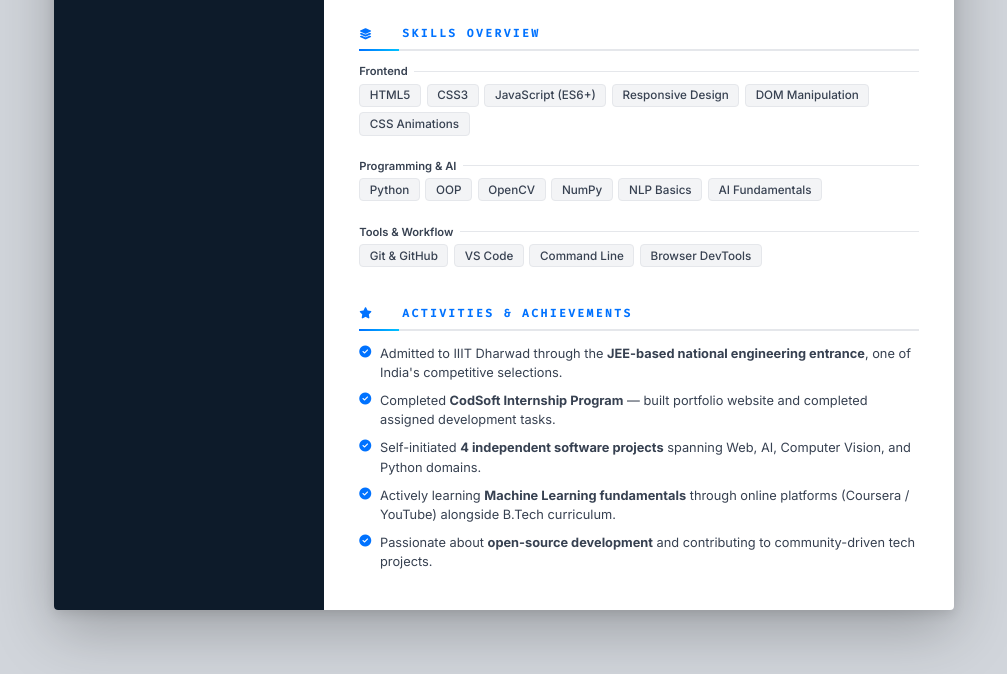
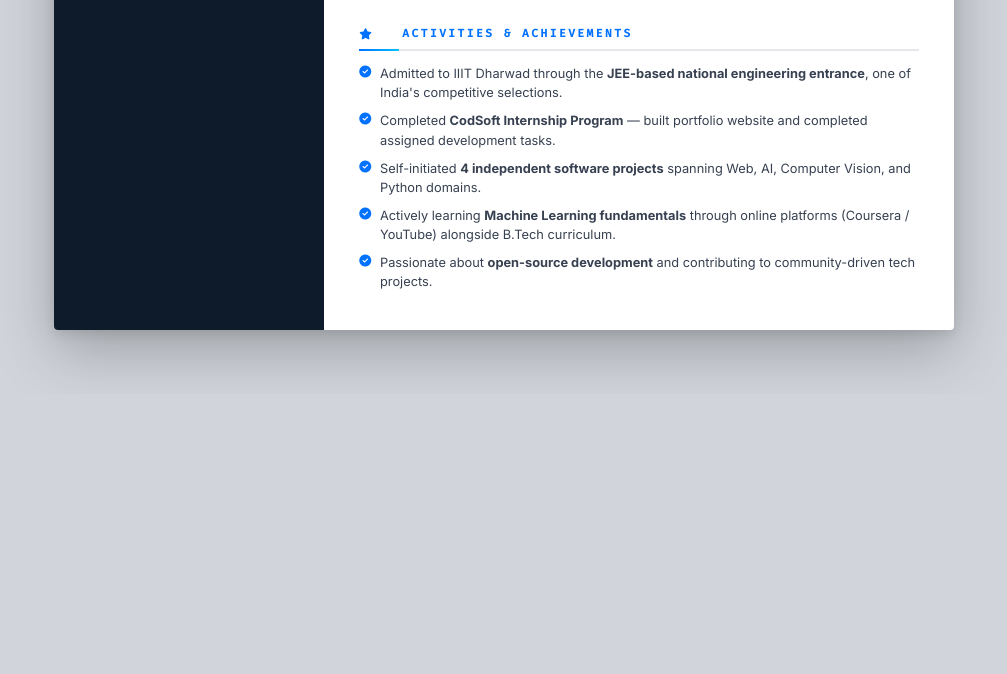
Before and after one commit to Loki6300/CODSOFT, a plain HTML site: page resume.html in a window 1280 px wide. Shown: the part 1276-1950 px from the top of the page, without its empty margins (136-1143 px from the left). After the commit the page ends 1670 px from the top, so only its background shows below. Drawn offline with Linux system fonts and the light colour scheme.

Commit message:
Clean resume.html: remove duplicate Skills section (-60 lines)

```diff
--- a/resume.html
+++ b/resume.html
@@ -370,28 +370,6 @@
 
     .proj-link:hover { text-decoration: underline; }
 
-    /* ─ Skills Grid ─ */
-    .skills-category { margin-bottom: 0.6rem; }
-
-    .skills-category-label {
-      font-size: 0.7rem; font-weight: 600; color: var(--slate);
-      margin-bottom: 0.35rem; display: flex; align-items: center; gap: 0.4rem;
-    }
-
-    .skills-category-label::after {
-      content: ''; flex: 1; height: 1px; background: var(--rule);
-    }
-
-    .skills-pill-row { display: flex; flex-wrap: wrap; gap: 0.35rem; }
-
-    .skill-pill {
-      font-size: 0.73rem; font-weight: 500; color: var(--slate);
-      background: #f3f4f6; border: 1px solid #e5e7eb;
-      border-radius: 4px; padding: 0.22rem 0.6rem; transition: all 0.2s ease;
-    }
-
-    .skill-pill:hover { background: rgba(0,114,255,0.06); border-color: var(--accent); color: var(--accent); }
-
     /* ─ Activities ─ */
     .activity-item {
       display: flex; align-items: flex-start; gap: 0.55rem;
@@ -686,45 +664,6 @@
         </div>
       </section>
 
-      <!-- Skills Overview -->
-      <section class="main-section" id="section-skills">
-        <h2 class="main-section-title"><i class="fa-solid fa-layer-group"></i>&nbsp; Skills Overview</h2>
-
-        <div class="skills-category">
-          <p class="skills-category-label">Frontend</p>
-          <div class="skills-pill-row">
-            <span class="skill-pill">HTML5</span>
-            <span class="skill-pill">CSS3</span>
-            <span class="skill-pill">JavaScript (ES6+)</span>
-            <span class="skill-pill">Responsive Design</span>
-            <span class="skill-pill">DOM Manipulation</span>
-            <span class="skill-pill">CSS Animations</span>
-          </div>
-        </div>
-
-        <div class="skills-category">
-          <p class="skills-category-label">Programming & AI</p>
-          <div class="skills-pill-row">
-            <span class="skill-pill">Python</span>
-            <span class="skill-pill">OOP</span>
-            <span class="skill-pill">OpenCV</span>
-            <span class="skill-pill">NumPy</span>
-            <span class="skill-pill">NLP Basics</span>
-            <span class="skill-pill">AI Fundamentals</span>
-          </div>
-        </div>
-
-        <div class="skills-category">
-          <p class="skills-category-label">Tools & Workflow</p>
-          <div class="skills-pill-row">
-            <span class="skill-pill">Git &amp; GitHub</span>
-            <span class="skill-pill">VS Code</span>
-            <span class="skill-pill">Command Line</span>
-            <span class="skill-pill">Browser DevTools</span>
-          </div>
-        </div>
-      </section>
-
       <!-- Co-curricular / Activities -->
       <section class="main-section" id="section-activities">
         <h2 class="main-section-title"><i class="fa-solid fa-star"></i>&nbsp; Activities &amp; Achievements</h2>
```
